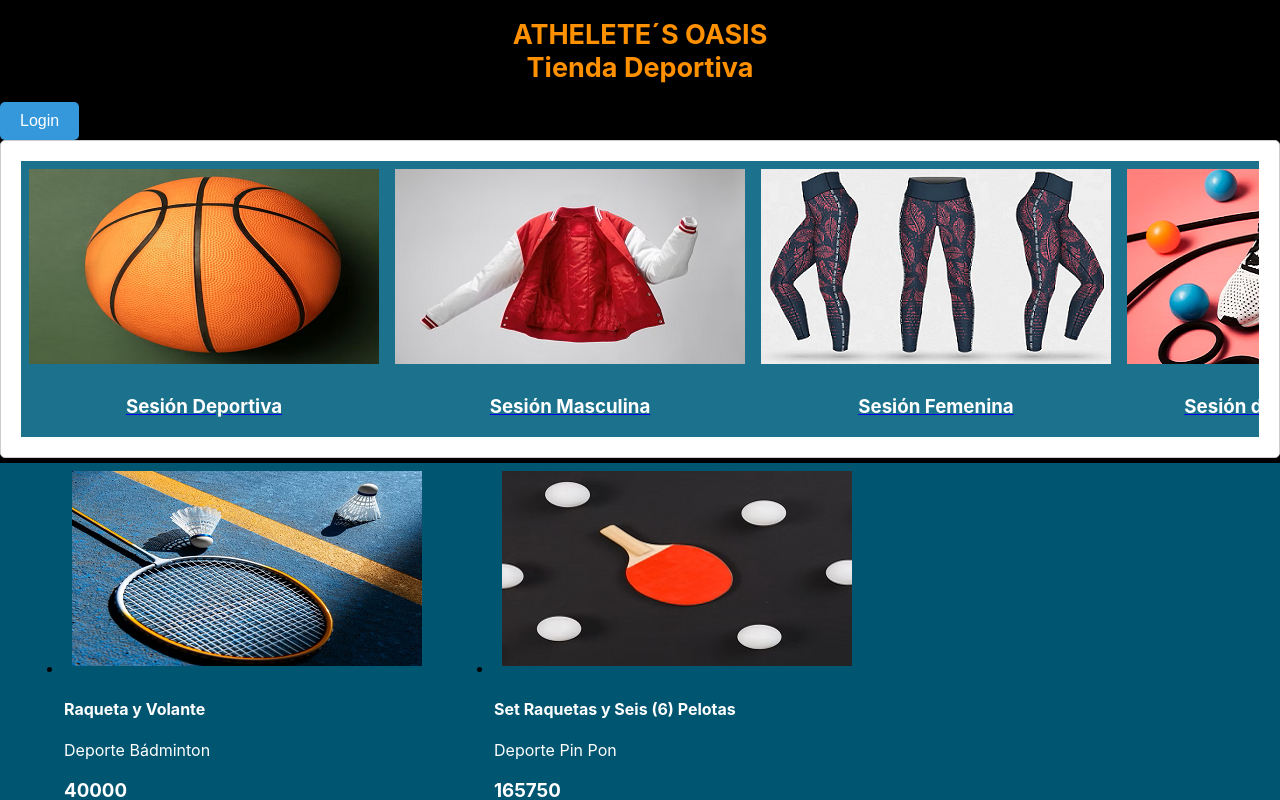
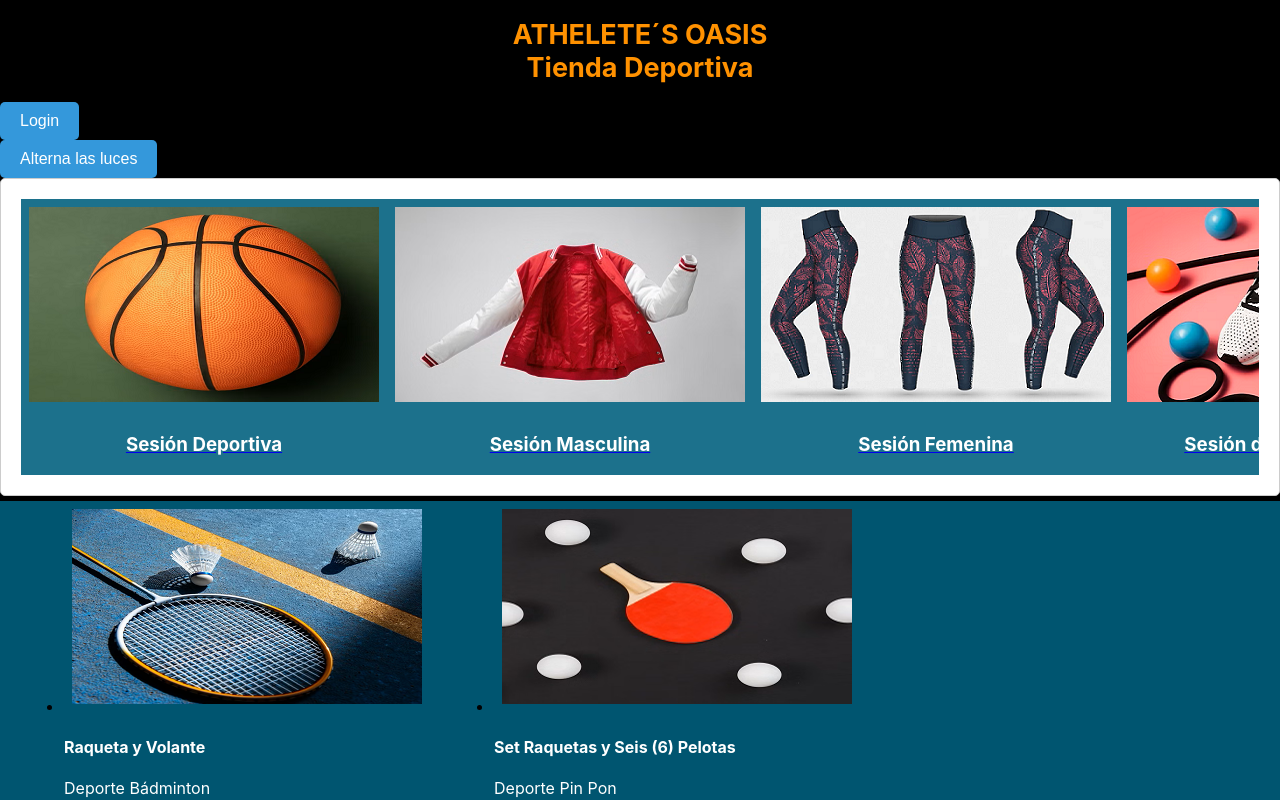
Before and after one commit to Alex3022/Pagina-Web-React, a React (Create React App) app in the folder my-app/: page / in a window 1280 px wide. Shown: the top 800 px of the page. Built offline with nearby package versions, Linux system fonts and the light colour scheme.

Commit message:
Alterna color fondo entre modo claro y oscuro

```diff
--- a/my-app/src/App.js
+++ b/my-app/src/App.js
@@ -4,6 +4,7 @@ import ModalLogin from './componentes/Modal/ModalLogin';
 import './App.css';
 import Titulo from './componentes/Titulo/titulo';
 import { List, ListaBanner } from './componentes/Productos/DetalleProducto';
+import { AlternaFondo } from './componentes/Productos/AlternaFondo';
 
 
 function App() {
@@ -14,6 +15,7 @@ function App() {
 
       <Titulo />
       <ModalLogin />
+      <AlternaFondo />
 
       <div className="banner container">
         <div className="header-content">
@@ -32,8 +34,6 @@ function App() {
       <div className='divIniciProducto'>
         <List />
       </div>
-
-
     </div>
   );
 }
--- /dev/null
+++ b/my-app/src/componentes/Productos/AlternaFondo.js
@@ -0,0 +1,17 @@
+export function AlternaFondo () {
+    function handleClick() {
+        let bodyStyle = document.body.style;
+        console.log("1--AlternaFondo "+bodyStyle.backgroundColor)
+        if (bodyStyle.backgroundColor === 'black') {
+          bodyStyle.backgroundColor = 'white';
+        } else {
+          bodyStyle.backgroundColor = 'black';
+        }
+      }
+
+      return (
+        <button onClick={handleClick}>
+          Alterna las luces
+        </button>
+      );
+}
--- a/my-app/src/componentes/Productos/DetalleProducto.js
+++ b/my-app/src/componentes/Productos/DetalleProducto.js
@@ -23,6 +23,7 @@ export function List() {
 
     )
 }
+
 
 
 
```
